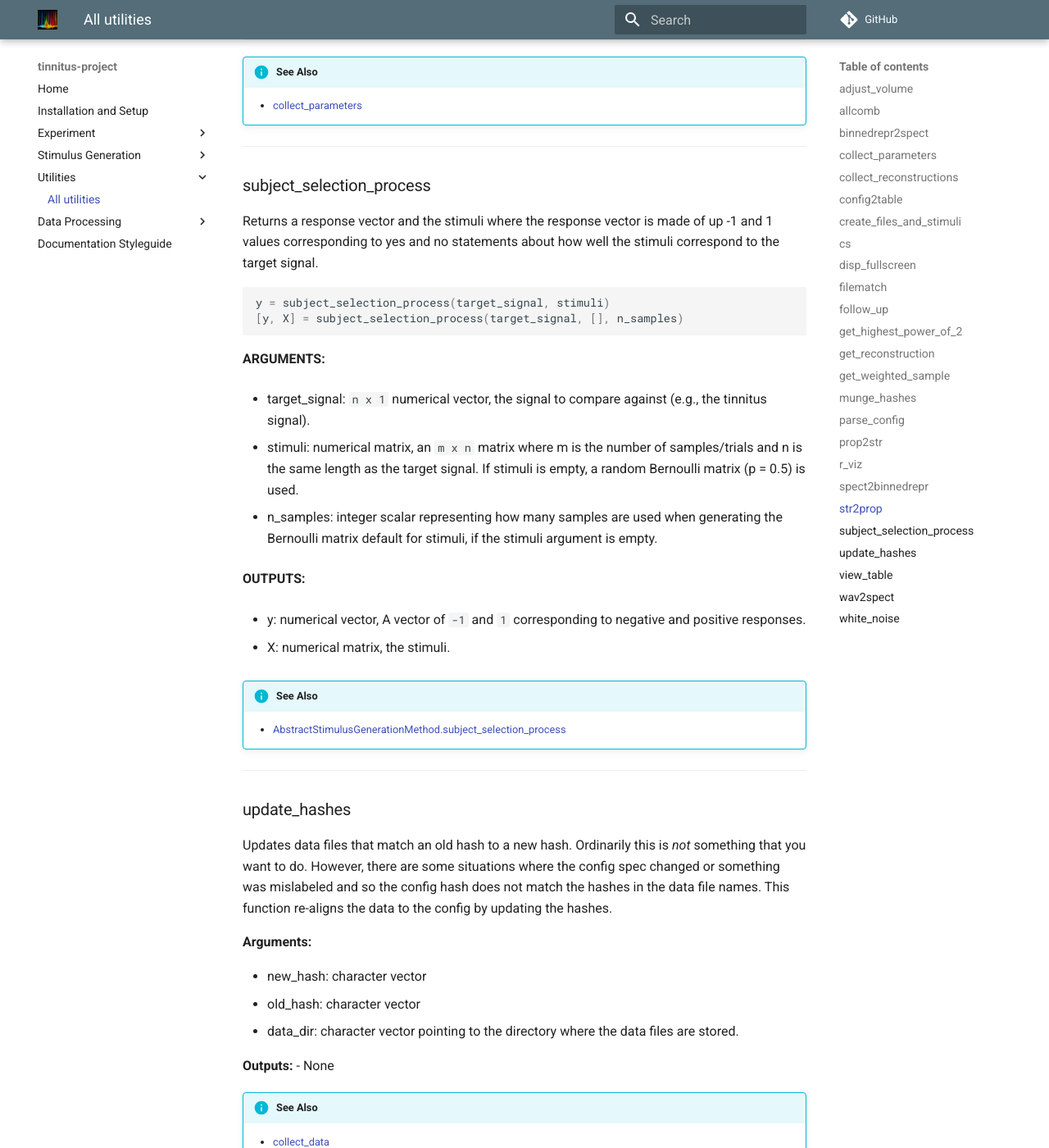
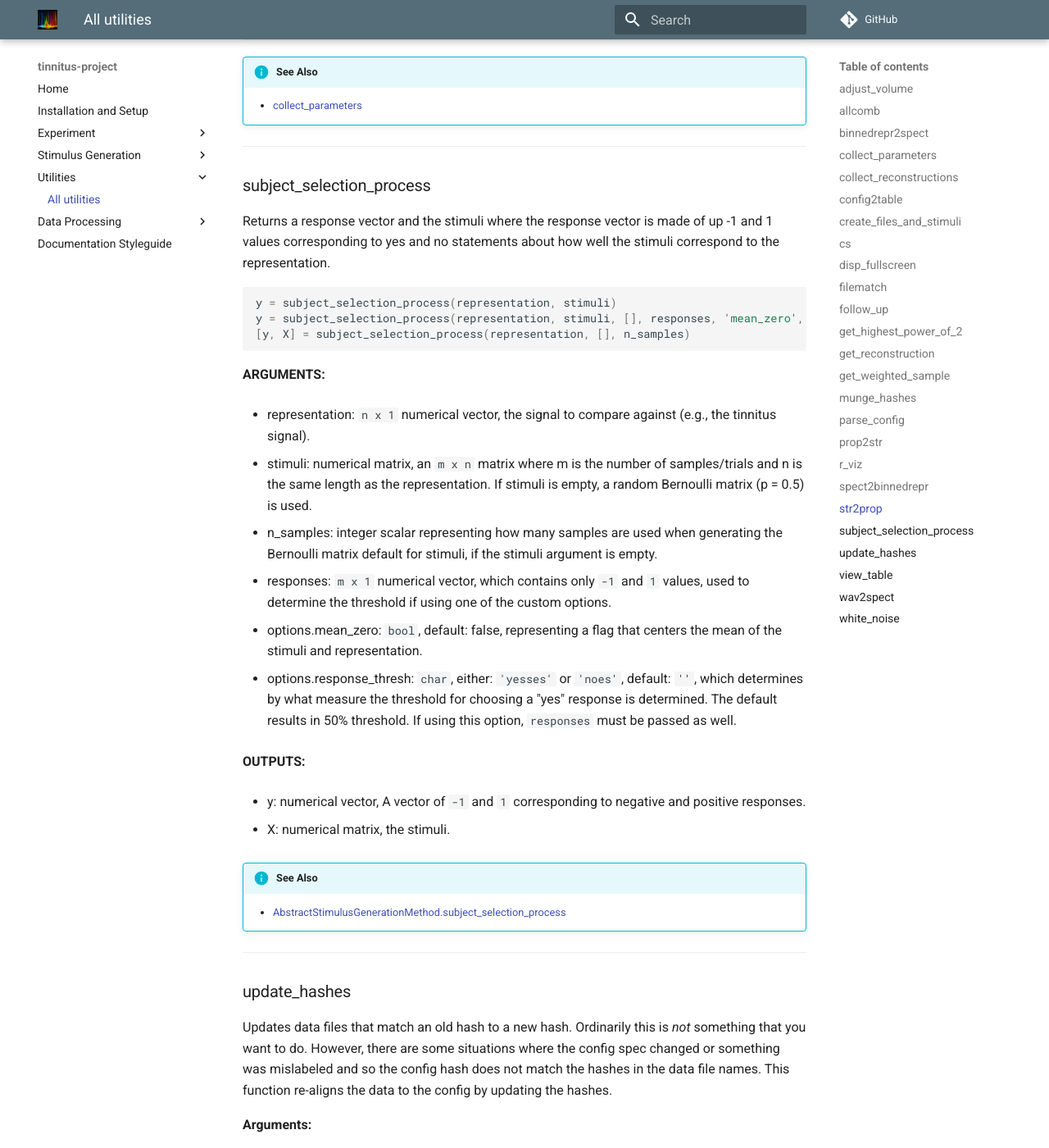
Before and after one commit to The-Lammert-Lab/tinnitus-reconstruction, an MkDocs documentation site: the page built from docs/utils.md, in a window 1280 px wide and 1400 px high, scrolled down 11839 px. Shown: the whole window at 82% size. Built offline with MkDocs 1.6.1 and Material for MkDocs 9.7.7, drawn with Linux system fonts in a browser that asks for light colours; comment, search, counter and statistics services are not loaded.

Commit message:
Update subject_selection_process documentation.

````diff
--- a/docs/utils.md
+++ b/docs/utils.md
@@ -717,26 +717,39 @@ obj = str2prop(prop_string, [], '&&')
 Returns a response vector and the stimuli
 where the response vector is made of up -1 and 1 values
 corresponding to yes and no statements
-about how well the stimuli correspond to the target signal.
+about how well the stimuli correspond to the representation.
 
 ```matlab
-y = subject_selection_process(target_signal, stimuli)
-[y, X] = subject_selection_process(target_signal, [], n_samples)
+y = subject_selection_process(representation, stimuli)
+y = subject_selection_process(representation, stimuli, [], responses, 'mean_zero', true, 'response_thresh', 'noes')
+[y, X] = subject_selection_process(representation, [], n_samples)
 ```
 
 **ARGUMENTS:**
 
-- target_signal: `n x 1` numerical vector,
+- representation: `n x 1` numerical vector,
 the signal to compare against (e.g., the tinnitus signal).
 
 - stimuli: numerical matrix,
 an `m x n` matrix where m is the number of samples/trials
-and n is the same length as the target signal.
+and n is the same length as the representation.
 If stimuli is empty, a random Bernoulli matrix (p = 0.5) is used.
 
 - n_samples: integer scalar
 representing how many samples are used when generating the Bernoulli matrix default
 for stimuli, if the stimuli argument is empty.
+
+- responses: `m x 1` numerical vector,
+which contains only `-1` and `1` values,
+used to determine the threshold if using one of the custom options.
+
+- options.mean_zero: `bool`, default: false,
+representing a flag that centers the mean of the stimuli and representation.
+
+- options.response_thresh: `char`, either: `'yesses'` or `'noes'`, default: `''`,
+which determines by what measure the threshold
+for choosing a "yes" response is determined. The default results in
+50% threshold. If using this option, `responses` must be passed as well.
 
 **OUTPUTS:**
 
````
Also changed, not shown: 1 other file.
